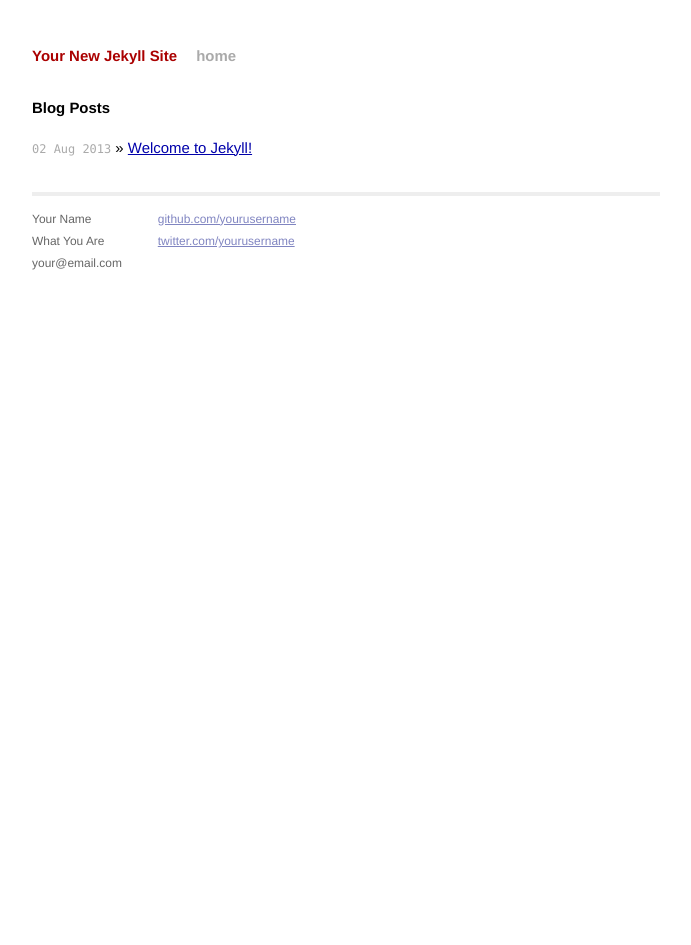
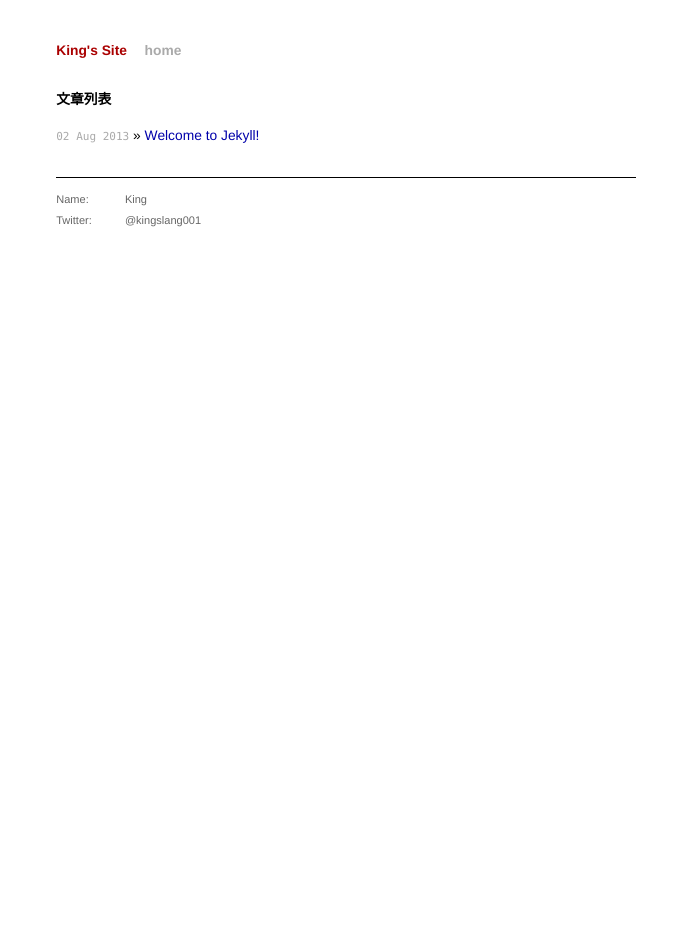
Before and after one commit to kingslang001/kingslang001.github.io, a Jekyll site: the page built from index.html, in a window 1280 px wide. Shown: the whole page, without its empty margins (294-985 px from the left). Built offline with Jekyll 4.4.1, drawn with Linux system fonts in a browser that asks for light colours; Markdown is read by kramdown in place of the engine named in the settings.

Commit message:
pic test

```diff
--- a/_config.yml
+++ b/_config.yml
@@ -1,3 +1,3 @@
-name: Your New Jekyll Site
+name: King's Site
 markdown: redcarpet
 pygments: true
--- a/_layouts/default.html
+++ b/_layouts/default.html
@@ -27,15 +27,14 @@
             <div class="footer">
               <div class="contact">
                 <p>
-                  Your Name<br />
-                  What You Are<br />
-                  your@email.com
+                  Name:<br />
+                  Twitter:<br />
                 </p>
               </div>
               <div class="contact">
                 <p>
-                  <a href="http://github.com/yourusername/">github.com/yourusername</a><br />
-                  <a href="http://twitter.com/yourusername/">twitter.com/yourusername</a><br />
+                  King<br />
+                  @kingslang001<br />
                 </p>
               </div>
             </div>
--- a/_posts/2013-08-02-welcome-to-jekyll.markdown
+++ b/_posts/2013-08-02-welcome-to-jekyll.markdown
@@ -18,7 +18,10 @@
 #=> prints 'Hi, Tom' to STDOUT.
 {% endhighlight %}
 
+这里是图床的测试 ![picture][pic]
+
 Check out the [Jekyll docs][jekyll] for more info on how to get the most out of Jekyll. File all bugs/feature requests at [Jekyll's GitHub repo][jekyll-gh].
 
 [jekyll-gh]: https://github.com/mojombo/jekyll
 [jekyll]:    http://jekyllrb.com
+[pic]: http://yun.baidu.com/share/link?shareid=1907613033&uk=1228126387
--- a/css/main.css
+++ b/css/main.css
@@ -14,20 +14,18 @@
 
 body {
   background-color: #FFF;
-  font: 13.34px Helvetica, Arial, sans-serif;
-  font-size: small;
+  font: 12px Helvetica, Arial, sans-serif;
   text-align: center;
 }
 
-h1, h2, h3, h4, h5, h6 {
-  font-size: 100%; }
+h1, h2, h3, h4, h5, h6 { font-size: 100%; }
 
 h1 { margin-bottom: 1em; }
 p { margin: 1em 0; }
 
-a         { color: #00a; }
+a         { text-decoration: none; color: #00a; }
 a:hover   { color: #000; }
-a:visited { color: #a0a; }
+/*a:visited { color: #a0a; }*/
 
 /*****************************************************************************/
 /*
@@ -97,7 +95,7 @@
 .site .footer {
   font-size: 80%;
   color: #666;
-  border-top: 4px solid #eee;
+  border-top: 1px solid #000;
   margin-top: 2em;
   overflow: hidden;
 }
--- a/index.html
+++ b/index.html
@@ -1,10 +1,10 @@
 ---
 layout: default
-title: Your New Jekyll Site
+title: King's site
 ---
 
 <div id="home">
-  <h1>Blog Posts</h1>
+  <h1>文章列表</h1>
   <ul class="posts">
     {% for post in site.posts %}
       <li><span>{{ post.date | date_to_string }}</span> &raquo; <a href="{{ post.url }}">{{ post.title }}</a></li>
```
Also changed, not shown: 3 other files.
